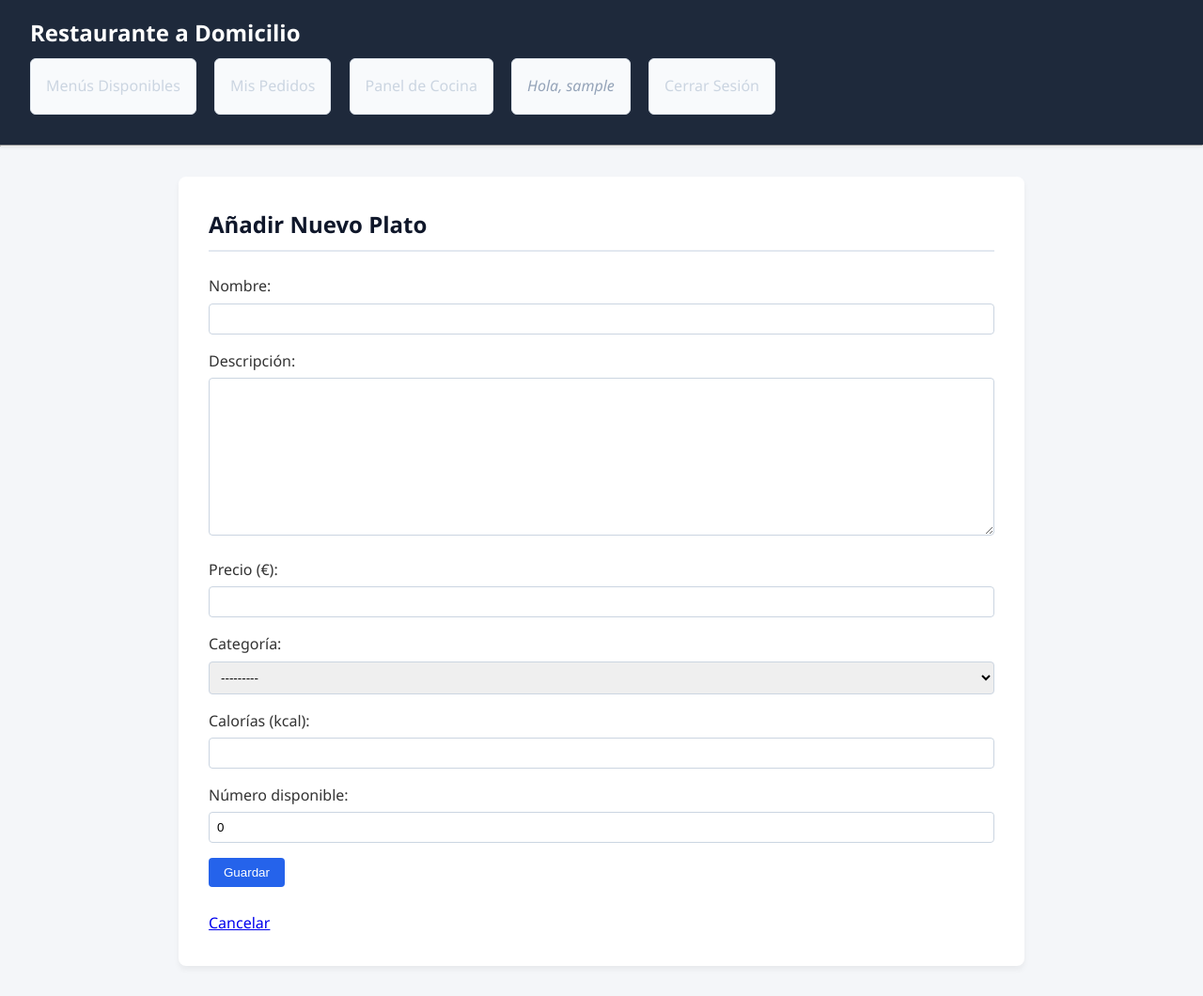
After one commit to ikergamboa/INGENIERIA_WEB_PROYECTO, a Django app: page /gestion/cocina/crear/ in a window 1280 px wide. The commit adds this page. Shown: the whole page at 94% size. Run offline with Django 5.2, Linux system fonts and the light colour scheme; the visitor is signed in with stand-in values (Sample User, id 1).

Commit message:
-Vistas y plantillas para registro, login y logout -Actualizar stock y añadir "Agotado" -Hacer pedido asociado a cliente -Admin puede crear, editar, borrar platos -Nombres de apps para URLs -Base.html general

```diff
--- /dev/null
+++ b/menu_domicilio/catalogo/forms.py
@@ -0,0 +1,7 @@
+from django import forms
+from .models import Plato
+
+class PlatoForm(forms.ModelForm):
+    class Meta:
+        model = Plato
+        fields = ['nombre', 'descripcion', 'precio', 'categoria', 'calorias', 'num_disponible']
--- a/menu_domicilio/catalogo/urls.py
+++ b/menu_domicilio/catalogo/urls.py
@@ -1,5 +1,7 @@
 from django.urls import path
 from . import views
+
+app_name = 'catalogo'
 
 urlpatterns = [
  path('', views.index, name='index'),
--- /dev/null
+++ b/menu_domicilio/gestion/templates/gestion/form_plato.html
@@ -0,0 +1,12 @@
+{% extends 'base.html' %}
+
+{% block content %}
+  <h2>{{ titulo }}</h2>
+  <form method="POST">
+    {% csrf_token %}
+    {{ form.as_p }}
+    <input type="submit" value="Guardar">
+  </form>
+  <br>
+  <a href="{% url 'gestion:panel_cocina' %}">Cancelar</a>
+{% endblock %}
--- a/menu_domicilio/gestion/urls.py
+++ b/menu_domicilio/gestion/urls.py
@@ -7,4 +7,8 @@ urlpatterns = [
     path('cocina/', views.panel_cocina, name='panel_cocina'),
     path('registro/', views.registro, name='registro'),
     path('login/', views.iniciar_sesion, name='login'),
+    path('logout/', views.cerrar_sesion, name='logout'),
+    path('cocina/crear/', views.crear_plato, name='crear_plato'),
+    path('cocina/editar/<int:plato_id>/', views.editar_plato, name='editar_plato'),
+    path('cocina/borrar/<int:plato_id>/', views.borrar_plato, name='borrar_plato'),
 ]
--- a/menu_domicilio/gestion/views.py
+++ b/menu_domicilio/gestion/views.py
@@ -1,11 +1,13 @@
-from django.shortcuts import render, redirect
+from django.shortcuts import render, redirect, get_object_or_404
 from django.contrib.auth.models import User
 from django.http import HttpResponse
 from pedidos.models import Cliente
 from catalogo.models import Plato
 from .forms import RegistroForm
-from django.contrib.auth import authenticate, login
+from django.contrib.auth import authenticate, login, logout
 from .forms import LoginForm
+from django.contrib.admin.views.decorators import staff_member_required
+from catalogo.forms import PlatoForm
 
 def registro(request):
     if request.method == 'POST':
@@ -43,7 +45,7 @@ def iniciar_sesion(request):
             if user is not None:
                 # Si el usuario existe y la contraseña es correcta, iniciamos sesión
                 login(request, user)
-                return redirect('menus_disponibles')
+                return redirect('catalogo:menus_disponibles')
             else:
                 # Si falla, podemos añadir un error general al formulario
                 form.add_error(None, "Usuario o contraseña incorrectos")
@@ -52,12 +54,42 @@ def iniciar_sesion(request):
 
     return render(request, 'gestion/login.html', {'form': form})
 
+def cerrar_sesion(request):
+    logout(request)
+    return redirect('gestion:login')
+
+@staff_member_required
 def panel_cocina(request):
     platos = Plato.objects.all()
+    return render(request, 'gestion/panel_cocina.html', {'platos': platos})
 
-    texto = "Panel de Cocina - Platos en el sistema:<br><br>"
+@staff_member_required
+def crear_plato(request):
+    if request.method == 'POST':
+        form = PlatoForm(request.POST)
+        if form.is_valid():
+            form.save()
+            return redirect('gestion:panel_cocina')
+    else:
+        form = PlatoForm()
+    return render(request, 'gestion/form_plato.html', {'form': form, 'titulo': 'Añadir Nuevo Plato'})
 
-    for plato in platos:
-        texto += f"- {plato.nombre} | Categoría: {plato.categoria} | Stock: {plato.num_disponible}<br>"
+@staff_member_required
+def editar_plato(request, plato_id):
+    plato = get_object_or_404(Plato, pk=plato_id)
+    if request.method == 'POST':
+        form = PlatoForm(request.POST, instance=plato)
+        if form.is_valid():
+            form.save()
+            return redirect('gestion:panel_cocina')
+    else:
+        form = PlatoForm(instance=plato)
+    return render(request, 'gestion/form_plato.html', {'form': form, 'titulo': f'Editar Plato: {plato.nombre}'})
 
-    return HttpResponse(texto)
+@staff_member_required
+def borrar_plato(request, plato_id):
+    plato = get_object_or_404(Plato, pk=plato_id)
+    if request.method == 'POST':
+        plato.delete()
+        return redirect('gestion:panel_cocina')
+    return render(request, 'gestion/confirmar_borrado.html', {'plato': plato})
--- a/menu_domicilio/menu_domicilio/urls.py
+++ b/menu_domicilio/menu_domicilio/urls.py
@@ -21,7 +21,5 @@ urlpatterns = [
     path('admin/', admin.site.urls),
     path('catalogo/', include('catalogo.urls')),
     path('gestion/', include('gestion.urls')),
-    path('api/cuentas/', include('pedidos.urls')),
-    path('gestion/', include('gestion.urls')),
     path('pedidos/', include('pedidos.urls')),
 ]
--- a/menu_domicilio/pedidos/templates/Pedidos/mis_pedidos.html
+++ b/menu_domicilio/pedidos/templates/Pedidos/mis_pedidos.html
@@ -8,8 +8,7 @@
       {% for pedido in pedidos %}
         <li>
           <strong>Pedido #{{ pedido.id }}</strong> -
-          Fecha: {{ pedido.fecha }} -
-          Estado: {{ pedido.estado }}
+          <strong>Plato:</strong> {{ pedido.plato.nombre }} ({{ pedido.cantidad }} ud/s)
         </li>
       {% endfor %}
     </ul>
--- a/menu_domicilio/pedidos/urls.py
+++ b/menu_domicilio/pedidos/urls.py
@@ -6,4 +6,5 @@ app_name = 'pedidos'
 
 urlpatterns = [
     path('mis-pedidos/', views.mis_pedidos, name='mis_pedidos'),
+    path('hacer/<int:plato_id>/', views.hacer_pedido, name='hacer_pedido'),
 ]
--- /dev/null
+++ b/menu_domicilio/static/css/style.css
@@ -0,0 +1,141 @@
+/* Estilos globales y reset básico */
+* {
+    box-sizing: border-box;
+    margin: 0;
+    padding: 0;
+}
+
+body {
+    font-family: 'Segoe UI', Tahoma, Geneva, Verdana, sans-serif;
+    background-color: #f4f6f9;
+    color: #333;
+    line-height: 1.6;
+}
+
+/* Cabecera y Barra de navegación */
+header {
+    background-color: #1e293b;
+    color: #ffffff;
+    padding: 1rem 2rem;
+    box-shadow: 0 2px 4px rgba(0, 0, 0, 0.1);
+}
+
+header h1 {
+    font-size: 1.5rem;
+    margin-bottom: 0.5rem;
+}
+
+nav ul {
+    list-style: none;
+    display: flex;
+    gap: 1.2rem;
+    align-items: center;
+}
+
+nav a {
+    color: #cbd5e1;
+    text-decoration: none;
+    font-weight: 500;
+    transition: color 0.2s ease;
+}
+
+nav a:hover {
+    color: #ffffff;
+}
+
+nav span {
+    color: #94a3b8;
+    font-style: italic;
+}
+
+/* Contenido Principal */
+main {
+    max-width: 900px;
+    margin: 2rem auto;
+    background: #ffffff;
+    padding: 2rem;
+    border-radius: 8px;
+    box-shadow: 0 4px 6px rgba(0, 0, 0, 0.05);
+}
+
+h2 {
+    color: #0f172a;
+    margin-bottom: 1.5rem;
+    border-bottom: 2px solid #e2e8f0;
+    padding-bottom: 0.5rem;
+}
+
+/* Listas y Catálogo */
+ul {
+    list-style: none;
+}
+
+li {
+    background: #f8fafc;
+    border: 1px solid #e2e8f0;
+    border-radius: 6px;
+    padding: 1rem;
+    margin-bottom: 1rem;
+}
+
+/* Tablas (Panel de cocina) */
+table {
+    width: 100%;
+    border-collapse: collapse;
+    margin-top: 1rem;
+}
+
+th, td {
+    padding: 0.75rem 1rem;
+    text-align: left;
+    border-bottom: 1px solid #e2e8f0;
+}
+
+th {
+    background-color: #f1f5f9;
+    color: #475569;
+    font-weight: 600;
+}
+
+/* Formularios y Botones */
+form {
+    margin-top: 0.5rem;
+}
+
+label {
+    display: block;
+    margin-bottom: 0.3rem;
+    font-weight: 500;
+}
+
+input[type="text"],
+input[type="password"],
+input[type="number"],
+select,
+textarea {
+    width: 100%;
+    padding: 0.5rem;
+    margin-bottom: 1rem;
+    border: 1px solid #cbd5e1;
+    border-radius: 4px;
+}
+
+input[type="submit"],
+button,
+.btn {
+    background-color: #2563eb;
+    color: white;
+    border: none;
+    padding: 0.5rem 1rem;
+    border-radius: 4px;
+    cursor: pointer;
+    font-weight: 500;
+    text-decoration: none;
+    display: inline-block;
+}
+
+input[type="submit"]:hover,
+button:hover,
+.btn:hover {
+    background-color: #1d4ed8;
+}
--- a/menu_domicilio/templates/base.html
+++ b/menu_domicilio/templates/base.html
@@ -1,13 +1,43 @@
+{% load static %}
 <!DOCTYPE html>
 <html lang="es">
 <head>
     <meta charset="UTF-8">
     <title>Menú a Domicilio</title>
+    <link rel="stylesheet" href="{% static 'css/style.css' %}">
 </head>
 <body>
-    <div id="content">
+    <header>
+        <h1>Restaurante a Domicilio</h1>
+        <nav>
+            <ul>
+                <!-- Enlace universal -->
+                <li><a href="{% url 'catalogo:menus_disponibles' %}">Menús Disponibles</a></li>
+
+                {% if user.is_authenticated %}
+                    <!-- Opciones para usuarios logueados -->
+                    <li><a href="{% url 'pedidos:mis_pedidos' %}">Mis Pedidos</a></li>
+
+                    {% if user.is_staff %}
+                        <!-- Opción visible solo si es Administrador / Staff -->
+                        <li><a href="{% url 'gestion:panel_cocina' %}">Panel de Cocina</a></li>
+                    {% endif %}
+
+                    <li><span>Hola, {{ user.username }}</span></li>
+                    <li><a href="{% url 'gestion:logout' %}">Cerrar Sesión</a></li>
+                {% else %}
+                    <!-- Opciones para visitantes / invitados -->
+                    <li><a href="{% url 'gestion:login' %}">Iniciar Sesión</a></li>
+                    <li><a href="{% url 'gestion:registro' %}">Registrarse</a></li>
+                {% endif %}
+            </ul>
+        </nav>
+    </header>
+    <hr>
+
+    <main>
         {% block content %}
         {% endblock %}
-    </div>
+    </main>
 </body>
 </html>
```
Also changed, not shown: menu_domicilio/catalogo/templates/Catalogo/menus.html (+16 -12 lines), menu_domicilio/gestion/templates/gestion/confirmar_borrado.html (added, +10 -0 lines), menu_domicilio/gestion/templates/gestion/panel_cocina.html (added, +26 -0 lines), menu_domicilio/pedidos/models.py (+3 -6 lines), menu_domicilio/pedidos/views.py (+26 -2 lines), menu_domicilio/pedidos/migrations/0003_pedido.py (added).
